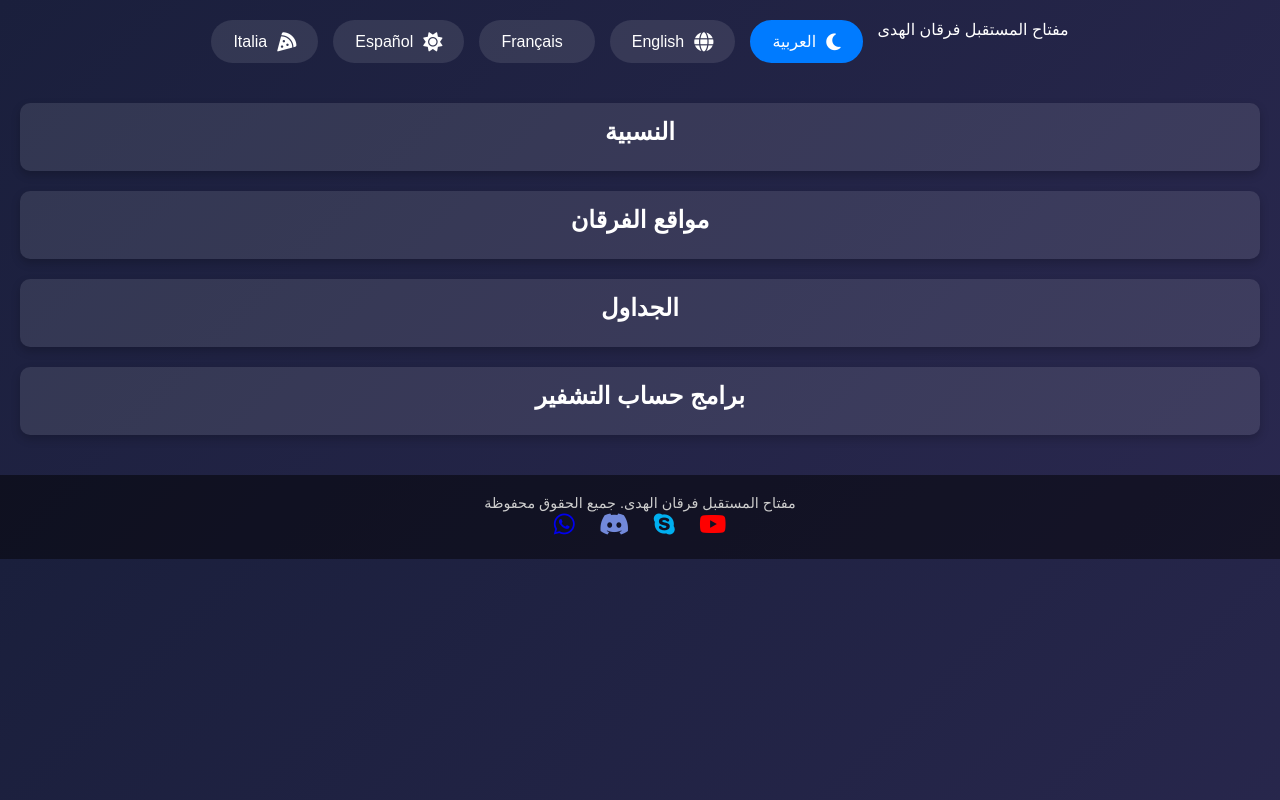
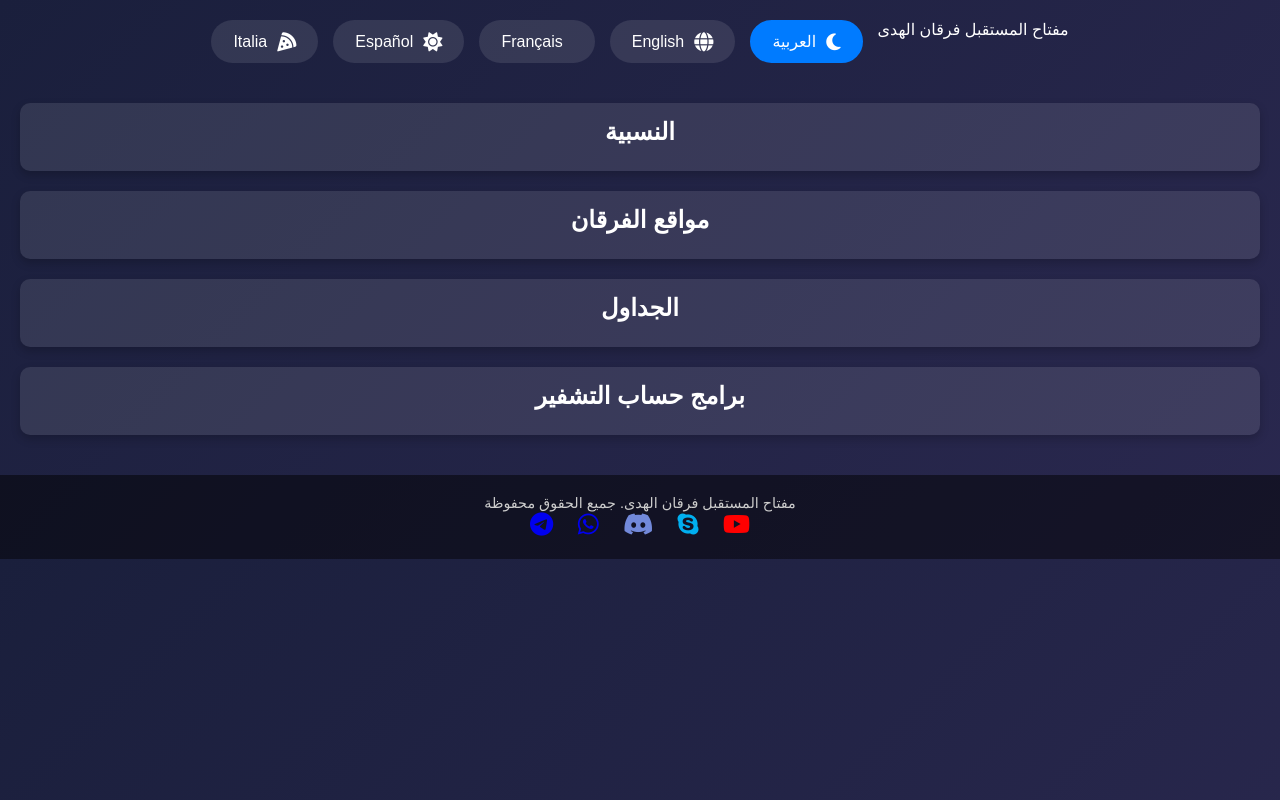
Before and after one commit to ikopp/key, a plain HTML site: page index.html in a window 1280 px wide. Drawn offline with Linux system fonts and the light colour scheme.

Commit message:
Update index.html

```diff
--- a/index.html
+++ b/index.html
@@ -308,6 +308,7 @@
             <a href="skype:Zakaria Coranist?+33628063053" class="skype" target="_blank"><i class="fab fa-skype"></i></a>
             <a href="https://discord.gg/J3SKETub" class="discord" target="_blank"><i class="fab fa-discord"></i></a>
             <a href="https://wa.me/33628063053" class="whatsapp" target="_blank"><i class="fab fa-whatsapp"></i></a>
+            <a href="https://t.me/+UIyoukr7NylhOGE8" class="telegram" target="_blank"><i class="fab fa-telegram"></i></a>
         </div>
     </div>
 
```
